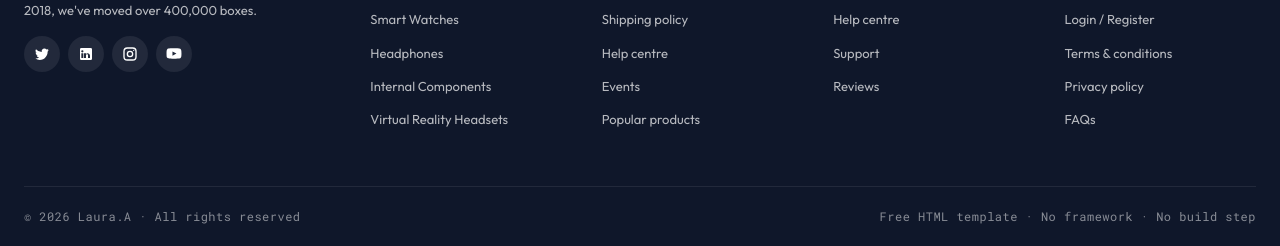
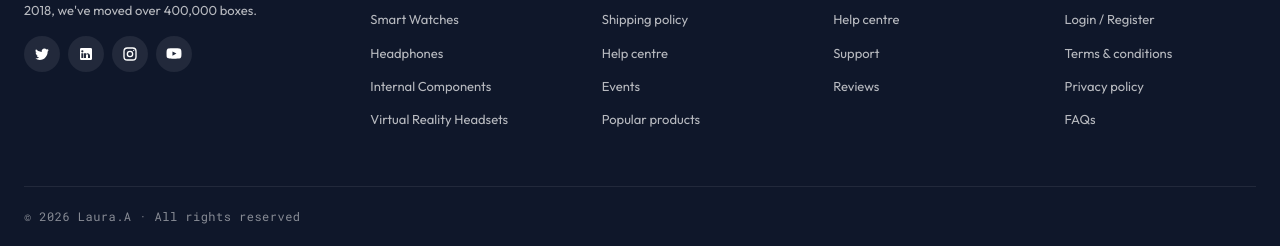
Before and after one commit to Alice-Laura/Templates, a plain HTML site: page sprylo/index.html in a window 1280 px wide. Shown: the part 3463-3709 px from the top of the page. Drawn offline with Linux system fonts and the light colour scheme.

Commit message:
modified sprylo\index.html

```diff
--- a/sprylo/index.html
+++ b/sprylo/index.html
@@ -462,7 +462,7 @@
       </div>
       <div class="footer-bottom">
         <span>© 2026 Laura.A · All rights reserved</span>
-        <span>Free HTML template · No framework · No build step</span>
+        <span> </span>
       </div>
     </div>
   </footer>
```
